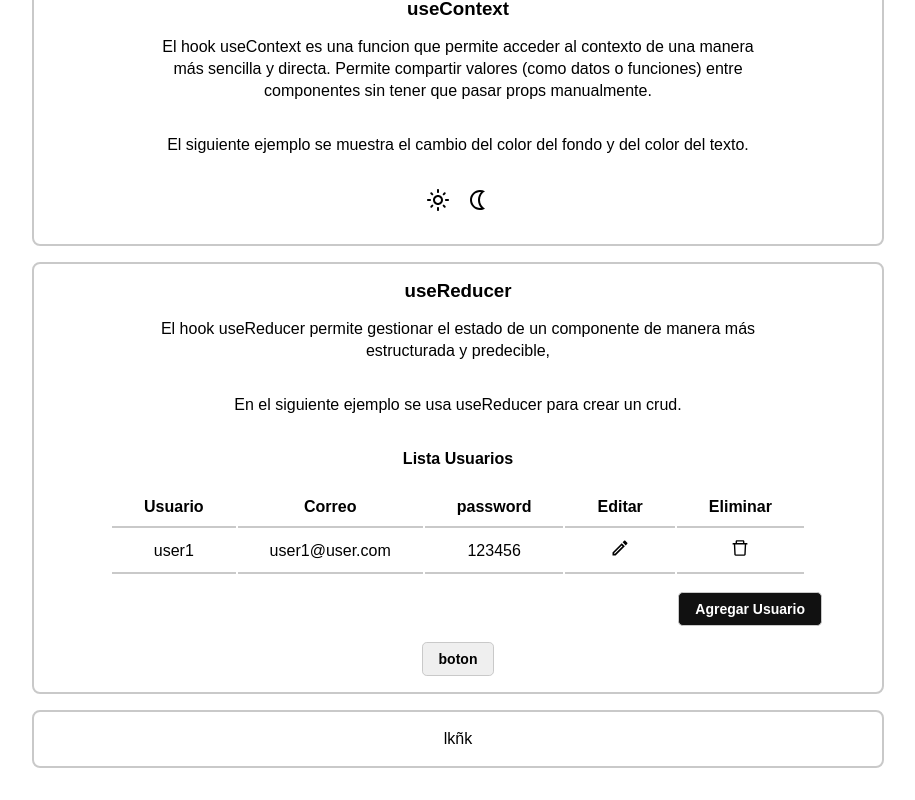
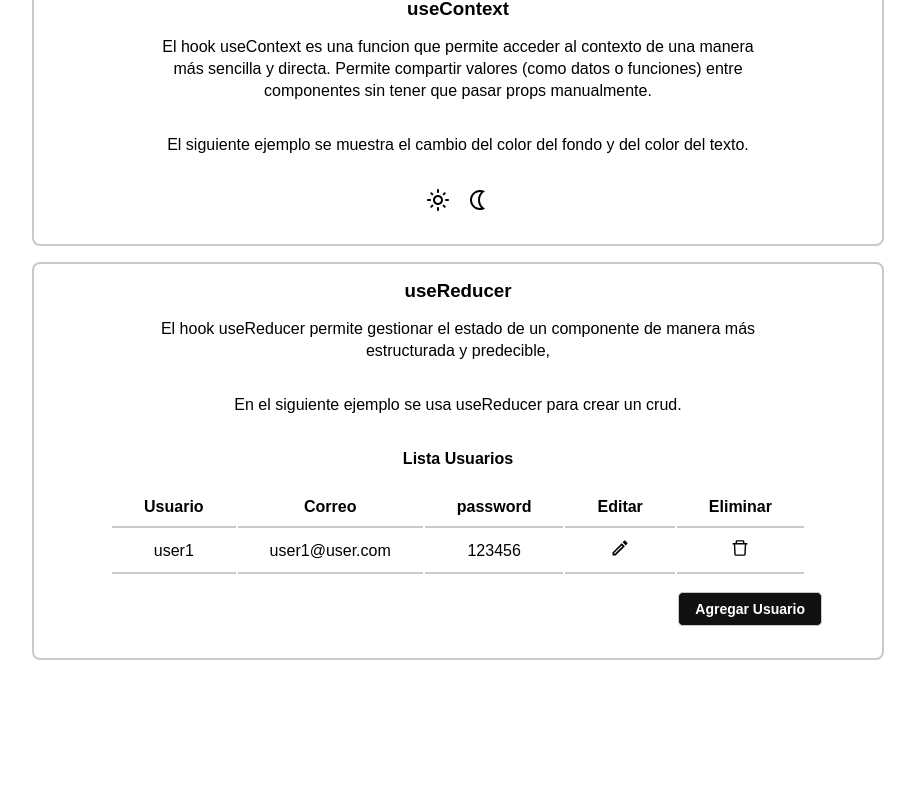
Before and after one commit to avl-vins/react-4-Hooks-, a React (Vite) app: page / in a window 1280 px wide. Shown: the part 2028-2828 px from the top of the page, without its empty margins (182-1097 px from the left). After the commit the page ends 2720 px from the top, so only its background shows below. Built offline with nearby package versions, Linux system fonts and the light colour scheme; no server answers; a web font is replaced by a local one.

Commit message:
Genera el build

```diff
--- a/src/Hooks.jsx
+++ b/src/Hooks.jsx
@@ -44,9 +44,6 @@ export const Hooks = () => {
         <UseContext/>
 
         <UseReducer/>
-        <StSection>
-            lkñk
-        </StSection>
     </ StRoot>
   )
 }
--- a/src/components/useReducer/UseReducer.jsx
+++ b/src/components/useReducer/UseReducer.jsx
@@ -96,7 +96,6 @@ export const UseReducer = () => {
                 || add && <FormUsuarios  mode={handleMode }  userAdd={handleAdd}  />
              }
 
-            <StBoton>boton</StBoton>
         </StSection>
   )
 }
```
